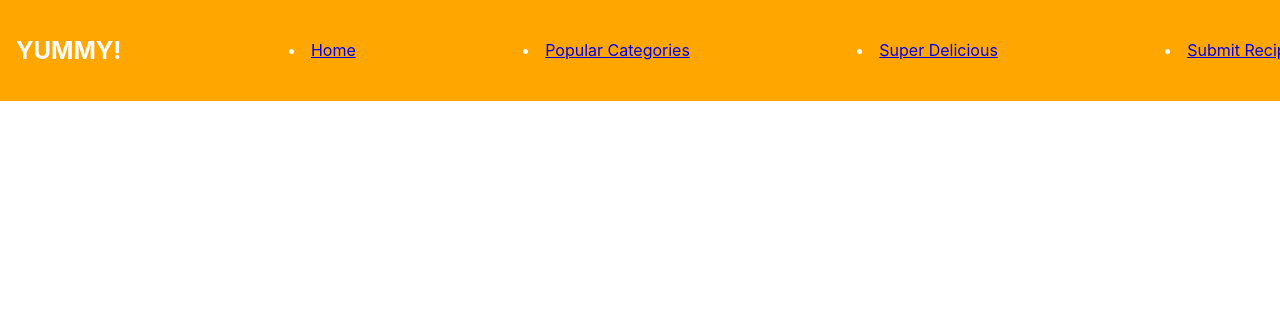
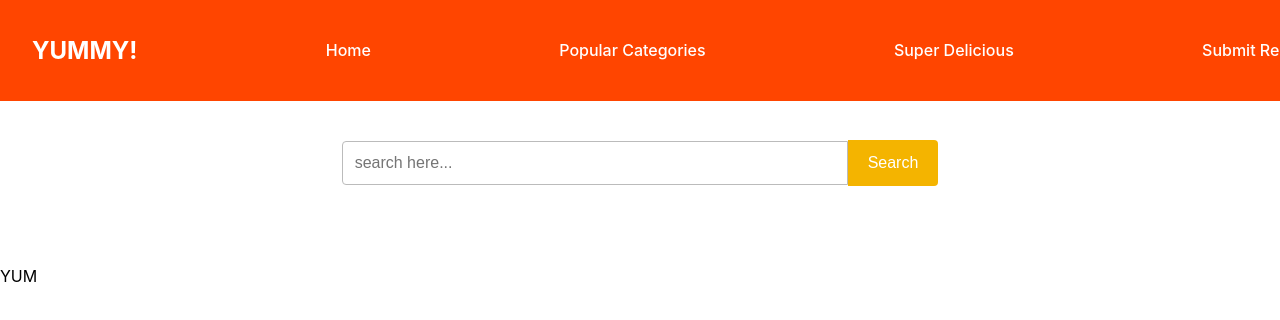
Before and after one commit to Blessing886/yummy, a React (Create React App) app: page / in a window 1280 px wide. Shown: the top 320 px of the page. Built offline with nearby package versions, Linux system fonts and the light colour scheme; data requests are answered from the project's data file.

Commit message:
Adds some styles

```diff
--- a/src/App.js
+++ b/src/App.js
@@ -6,7 +6,9 @@ function App() {
   return (
     <div className='App'>
       <Main />
-      <p>YUM</p>
+      <div>
+        <p className="main-content">YUM</p>
+      </div>
     </div>
   );
 }
--- a/src/Components/SearchDish.js
+++ b/src/Components/SearchDish.js
@@ -30,6 +30,7 @@ function SearchDish() {
       />
       <button>Search</button>
 
+
       {searchMeal && (filterRecipes.length > 0 ? (
         filterRecipes.map((recipe) => (
           <article className='recipe-item' key={recipe.id} onClick={() => handleRecipeClick(recipe)}>
@@ -44,4 +45,4 @@ function SearchDish() {
   )
 }
 
-export default SearchDish
+export default SearchDish;
--- a/src/index.css
+++ b/src/index.css
@@ -16,13 +16,14 @@ nav {
   position: fixed;
   top: 0;
   width: 100%;
-  background-color: rgb(255, 166, 0);
-  padding: 1rem;
+  background-color: orangered;
+  padding: 1rem 2rem;
   display: flex;
   justify-content: space-between;
   align-items: center;
   color: white;
   box-shadow: 0px, 0px 0px rgba(0, 0, 0, 0.2);
+  z-index: 1000;
 }
 
 .h1 {
@@ -32,64 +33,28 @@ nav {
   color: rgb(255, 102, 0);
 }
 
-nav ul {
+nav li {
   list-style: none;
   display: flex;
   margin: 0;
   padding: 0;
+  gap: 0rem
 }
 
-.popular-categories {
-  padding: 20px;
-  flex-direction: column;
-  align-items: center;
-  justify-content: center;
-  text-align: center;
+nav a {
+  color: white;
+  text-decoration: none;
+  font-weight: 500;
+  font-size: 1rem;
+  transition: 0.2s ease;
 }
 
-.popular-categories h2 {
-  margin-bottom: 2opx;
-  font-size: 2rem;
+nav a:hover {
+  color: black;
 }
 
-.category-container {
-  display: flex;
-  flex-wrap: wrap;
-  justify-content: center;
-  gap: 30px;
-  margin-top: 20px;
-  width: 100%;
-}
-
-.category-section {
-  margin-bottom: 10px;
-  width: 100%;
-  max-width: 1000px;
-}
-
-.category-section h3 {
-  font-size: 1.5rem;
-  margin-bottom: 10px;
-}
-.recipe-list {
-  display: flex;
-  flex-wrap: wrap;
-  list-style-type: none;
-  padding: 0;
-  gap: 10px;
-  justify-content: center;
-  gap: 30px;
-}
-
-.recipe-item {
-  text-align: center;
-  width: 150px;
-}
-
-.recipe-image {
-  width: 100px;
-  height: 100px;
-  border-radius: 6px;
+body, .main-content {
+  padding-top: 60px;
 }
 
 .super-delicious {
@@ -110,7 +75,7 @@ nav ul {
 .dish-card {
   border: 1px solid #ccc;
   padding: 10px;
-  width: 150px;
+  width: 200px;
   text-align: center;
   border-radius: 8px;
   box-shadow: 0 4px 8px rgba(0, 0, 0, 0.2);
@@ -121,3 +86,94 @@ nav ul {
   height: auto;
   border-radius: 8px;
 }
+
+body, .search-input {
+  margin-top: 60px;
+}
+
+.search-input {
+  max-width: 600px;
+  margin: 20px auto;
+  text-align: center;
+}
+
+.search-input input {
+  width: 80%;
+  padding: 12px;
+  font-size: 1rem;
+  border: 1px solid #bbb;
+  border-radius: 4px 0 0 4px;
+  outline: none;
+}
+
+.search-input button {
+  padding: 14px 20px;
+  font-size: 1rem;
+  background-color: #f4b400;
+  color: white;
+  border: none;
+  border-radius: 0 4px 4px 0;
+  cursor: pointer;
+  transition: 0.2s ease;
+}
+
+.search-input button:hover {
+  background-color: #ebb113ec;
+}
+
+.popular-categories {
+  max-width: 1000px;
+  margin: 20px auto;
+  padding: 20px;
+  text-align: center;
+}
+
+.category-container {
+  display: flex;
+  flex-wrap: wrap;
+  gap: 20px;
+  justify-content: center;
+}
+
+.category-section {
+  flex: 1 1 45%;
+  background-color: white;
+  padding: 15px;
+  border-radius: 8px;
+  box-shadow: 0 4px 8px rgba(0, 0, 0, 0.2);
+  margin-bottom: 20px;
+}
+
+.category-section h3 {
+  font-size: 1.5rem;
+  margin-bottom: 10px;
+  color: #111;
+}
+
+.recipe-list {
+  display: flex;
+  flex-wrap: wrap;
+  gap: 15px;
+  overflow-x: auto;
+  padding: 10px 0;
+  margin: 0;
+  list-style: none;
+}
+
+.recipe-item {
+  flex: 0 0 auto;
+  width: 12opx;
+  text-align: center;
+}
+
+.recipe-image {
+  width: 100px;
+  height: 100px;
+  border-radius: 4px;
+}
+
+.recipe-item p {
+  font-size: 0.9rem;
+  color: #555;
+  margin-top: 5px;
+}
```
